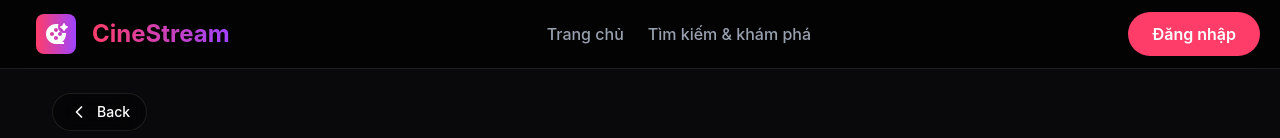
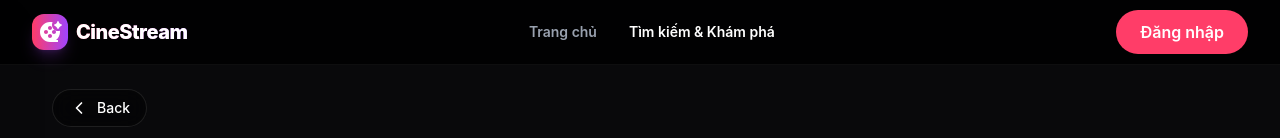
Before and after one commit to Haruto2804/MovieWebsite, a React (Vite) app in the folder Movie-App/: page /search_discover in a window 1280 px wide. Shown: the top 138 px of the page. Built offline with nearby package versions, Linux system fonts and the light colour scheme; no server answers.

Commit message:
refactor (Header): Upgrade UI/UX Header, responsive on mobile and desktop

```diff
--- a/Movie-App/src/layout/Header.jsx
+++ b/Movie-App/src/layout/Header.jsx
@@ -1,112 +1,163 @@
 import React, { useContext, useState } from "react";
-import { GoSearch } from "react-icons/go";
-import { FiUser, FiX } from "react-icons/fi"; // Thêm icon đóng (X)
+import { FiUser, FiX, FiLogOut, FiHome, FiSearch } from "react-icons/fi";
 import { RiMovie2AiFill } from "react-icons/ri";
-import { Link } from "react-router-dom";
+import { Link, useLocation } from "react-router-dom";
 import { GiHamburgerMenu } from "react-icons/gi";
-import { AiOutlineHome } from "react-icons/ai"; // Icon bổ trợ cho Sidebar
-import { MdOutlineExplore } from "react-icons/md"; // Icon bổ trợ cho Sidebar
+import { AuthContext } from "../contexts/authContext";
+import AuthService from "../services/authService";
 import LoginButton from "../components/common/LoginButton";
-import AuthService from "../services/authService";
-import { AuthContext } from "../contexts/authContext";
-import LogoutButton from '../components/common/LogoutButton'
+import LogoutButton from '../components/common/LogoutButton';
+
 const navigation = [
-  {
-    value: 'Trang chủ', path: '/'
-  },
-  {
-    value: 'Tìm kiếm và khám phá', path: '/search_discover'
-  }
-]
+  { value: 'Trang chủ', path: '/', icon: <FiHome className="size-5" /> },
+  { value: 'Tìm kiếm & Khám phá', path: '/search_discover', icon: <FiSearch className="size-5" /> }
+];
+
 const Header = () => {
-  const {login,user,handleLogout} = useContext(AuthContext);
+  const { login, user, handleLogout } = useContext(AuthContext);
   const [isSidebarOpen, setIsSidebarOpen] = useState(false);
+  const location = useLocation();
 
-  // Hàm helper để đóng sidebar khi click vào link
   const closeSidebar = () => setIsSidebarOpen(false);
 
   return (
     <>
-      <header className="bg-blur flex justify-between items-center px-5 py-3 z-[100] sticky top-0 border-b border-white/10 bg-black/60 backdrop-blur-md">
-        <div className="flex gap-4 items-center">
-          {/* Nút mở Sidebar - Tách ra khỏi Link logo */}
+      {/* --- MAIN HEADER --- */}
+      <header className="sticky top-0 z-[100] w-full border-b border-white/5 bg-black/80 backdrop-blur-xl">
+        <div className="mx-auto flex h-16 max-w-7xl items-center justify-between px-4 md:px-8">
+
+          <div className="flex items-center gap-4">
+            {/* Mobile Menu Button */}
             <button
               onClick={() => setIsSidebarOpen(true)}
-            className="text-white hover:text-gray-400 transition-colors cursor-pointer"
+              className="flex size-10 items-center justify-center rounded-full text-white active:scale-90 md:hidden hover:bg-white/10 transition-all"
             >
-            <GiHamburgerMenu className="size-6 md:hidden" />
+              <GiHamburgerMenu className="size-5" />
             </button>
 
-          <Link to="/" className="flex gap-4 items-center">
-            <div className="group cursor-pointer bg-cine-gradient p-2 rounded-lg">
-              <RiMovie2AiFill className="size-6 text-white group-hover:scale-110 transition-all duration-300" />
+            {/* Logo */}
+            <Link to="/" className="flex items-center gap-2 group">
+              <div className="flex size-9 items-center justify-center rounded-xl bg-cine-gradient shadow-lg shadow-purple-500/20 group-hover:rotate-12 transition-transform">
+                <RiMovie2AiFill className="size-6 text-white" />
               </div>
-            <p className=" hidden md:block text-2xl font-bold bg-cine-gradient bg-clip-text text-transparent">
+              <span className="hidden text-xl font-extrabold tracking-tight text-white sm:block bg-cine-gradient bg-clip-text text-transparent">
                 CineStream
-            </p>
+              </span>
             </Link>
           </div>
 
-        {/* Menu chính trên Desktop */}
-        <ul className="text-gray-400 gap-6 md:flex hidden font-medium">
-          <Link to="/" className="hover:text-white transition-all duration-300">Trang chủ</Link>
-          <Link to="/search_discover" className="hover:text-white transition-all duration-300">Tìm kiếm & khám phá</Link>
-        </ul>
+          {/* Desktop Navigation */}
+          <nav className="hidden md:flex items-center gap-8">
+            {navigation.map((item) => (
+              <Link
+                key={item.path}
+                to={item.path}
+                className={`text-sm font-semibold transition-colors hover:text-white ${
+                  location.pathname === item.path ? "text-white" : "text-gray-400"
+                }`}
+              >
+                {item.value}
+              </Link>
+            ))}
+          </nav>
 
-
+          {/* User Actions */}
+          <div className="flex items-center gap-2 md:gap-4">
             {login === false ? (
-          <LoginButton
-          login = {()=> AuthService.login()}
-          />
+              <LoginButton login={() => AuthService.login()} />
             ) : (
-          <div className="flex gap-3">
-            <Link to = "/user" className="rounded-full flex gap-2 items-center p-2 cursor-pointer hover:bg-slate-800 transition-all duration-300">
-              <FiUser className="size-5 text-slate-300" />
-              {user.username}
+              <div className="flex items-center gap-2">
+                <Link
+                  to="/user"
+                  className="flex items-center gap-2 rounded-full bg-white/5 py-1.5 pl-1.5 pr-3 hover:bg-white/10 transition-all border border-white/10"
+                >
+                  <div className="size-7 rounded-full bg-cine-gradient flex items-center justify-center overflow-hidden">
+                    {/* Nếu có avatar thì thay FiUser bằng img */}
+                    <FiUser className="size-4 text-white" />
+                  </div>
+                  <span className="max-w-[80px] truncate text-sm font-medium text-white hidden xs:block">
+                    {user?.username}
+                  </span>
                 </Link>
-            <LogoutButton
-            logout={()=> handleLogout()}/>
+                <div className="hidden md:block">
+                    <LogoutButton logout={() => handleLogout()} />
                 </div>
-
+              </div>
             )}
+          </div>
+        </div>
       </header>
 
-      {/* --- SIDEBAR COMPONENT --- */}
+      {/* --- SIDEBAR MOBILE --- */}
 
-      {/* Overlay (Lớp phủ mờ) */}
+      {/* Overlay */}
       <div
-        className={`fixed inset-0 bg-black/70 backdrop-blur-sm z-[1000] transition-opacity duration-300 ${isSidebarOpen ? "opacity-100 visible" : "opacity-0 invisible"}`}
+        className={`fixed inset-0 z-[1000] bg-black/60 backdrop-blur-sm transition-all duration-300 ${
+          isSidebarOpen ? "opacity-100" : "pointer-events-none opacity-0"
+        }`}
         onClick={closeSidebar}
       />
 
       {/* Sidebar Panel */}
-      <aside className={`fixed top-0 left-0 h-full w-72 bg-[#0a0a0a] border-r border-white/10 z-[1001] transform transition-transform duration-300 ease-in-out ${isSidebarOpen ? "translate-x-0" : "-translate-x-full"}`}>
-        <div className="flex items-center justify-between p-5 border-b border-white/5">
+      <aside
+        className={`fixed top-0 left-0 z-[1001] h-full w-[280px] bg-[#0d0d0d] shadow-2xl transition-transform duration-500 cubic-bezier(0.4, 0, 0.2, 1) ${
+          isSidebarOpen ? "translate-x-0" : "-translate-x-full"
+        }`}
+      >
+        <div className="flex flex-col h-full">
+          {/* Sidebar Header */}
+          <div className="flex items-center justify-between p-6">
             <div className="flex items-center gap-3">
-            <RiMovie2AiFill className="size-6 text-purple-500" />
-            <span className="text-xl font-bold text-white">Menu</span>
+              <div className="size-8 rounded-lg bg-cine-gradient flex items-center justify-center">
+                <RiMovie2AiFill className="text-white" />
               </div>
-          <button onClick={closeSidebar} className="text-gray-400 hover:text-white">
+              <span className="text-xl font-bold text-white">CineStream</span>
+            </div>
+            <button
+              onClick={closeSidebar}
+              className="flex size-10 items-center justify-center rounded-full bg-white/5 text-gray-400 hover:text-white"
+            >
               <FiX className="size-6" />
             </button>
           </div>
 
-        <nav className="p-4 flex flex-col gap-2">
+          {/* Navigation Links */}
+          <nav className="flex-1 px-4 py-2 space-y-2">
             {navigation.map((item) => (
               <Link
-              key = {item.value}
+                key={item.value}
                 to={item.path}
                 onClick={closeSidebar}
-              className="flex items-center gap-4 px-4 py-3 text-gray-300 hover:bg-white/5 hover:text-white rounded-xl transition-all"
+                className={`flex items-center gap-4 rounded-2xl px-4 py-4 transition-all ${
+                  location.pathname === item.path
+                    ? "bg-cine-gradient text-white shadow-lg shadow-purple-500/20"
+                    : "text-gray-400 hover:bg-white/5 hover:text-white"
+                }`}
               >
-              <AiOutlineHome className="size-5" />
-              <span className="font-medium">{item.value}</span>
+                {item.icon}
+                <span className="font-semibold">{item.value}</span>
               </Link>
             ))}
+          </nav>
 
-
-
-        </nav>
+          {/* Sidebar Footer (User Info & Logout) */}
+          {login && (
+            <div className="p-4 mt-auto border-t border-white/5 bg-white/[0.02]">
+              <div className="flex items-center justify-between px-4 py-3">
+                <div className="flex items-center gap-3">
+                    <FiUser className="size-5 text-purple-400" />
+                    <span className="text-sm font-medium text-white truncate w-32">{user?.username}</span>
+                </div>
+                <button
+                  onClick={() => { handleLogout(); closeSidebar(); }}
+                  className="p-2 text-gray-500 hover:text-cine-red transition-colors"
+                >
+                  <FiLogOut className="size-5" />
+                </button>
+              </div>
+            </div>
+          )}
+        </div>
       </aside>
     </>
   );
```
Lines whose indentation alone changed are shown as unchanged.
